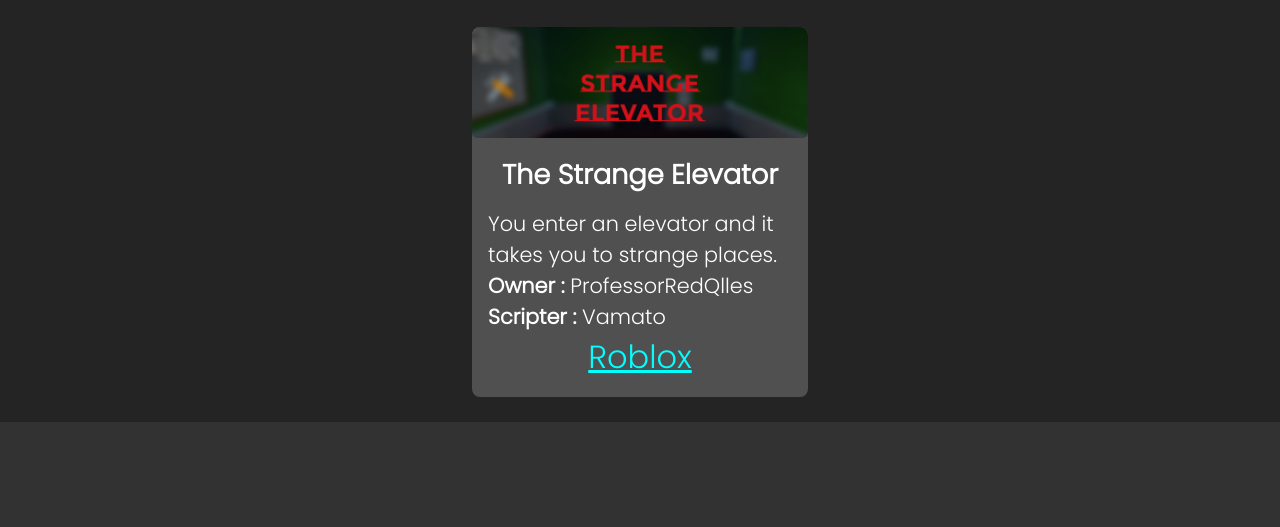
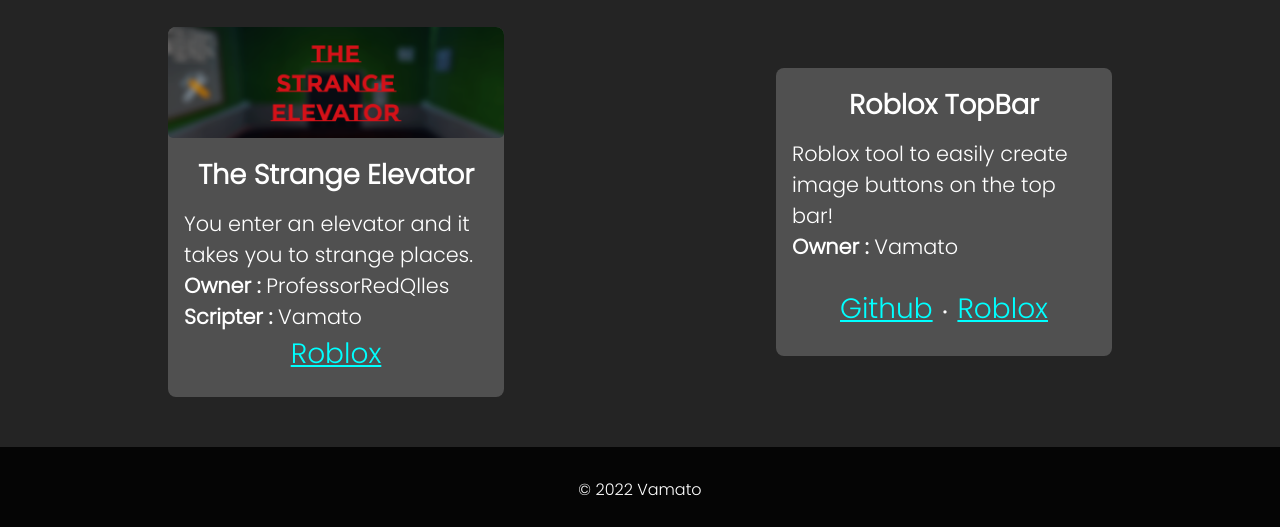
Before and after one commit to Vamato2008/Vamato2008.github.io, a plain HTML site: page index.html in a window 1280 px wide. Shown: the part 663-1190 px from the top of the page. Before the commit the page ends 1085 px from the top, so only its background shows below. Drawn offline with Linux system fonts and the light colour scheme.

Commit message:
New project

```diff
--- a/css/home.css
+++ b/css/home.css
@@ -33,10 +33,12 @@
 
 .link {
    text-decoration: underline;
+   display: inline-block;
    color: cyan;
    transition: transform .2s;
-   font-size: 32px;
+   font-size: 28px;
 }
+
 .link:hover {
    transform: scale(1.1);
 }
@@ -50,7 +52,7 @@
 
 .cardText {
    font-family: "Poppins",
-   sans-serif;
+      sans-serif;
    color: #ffffff;
    text-align: left;
    padding: 1rem;
@@ -78,9 +80,12 @@
    max-width: 1200px;
    margin: 0 auto;
    display: grid;
-   grid-gap: 1.5rem;
-   /*grid-template-columns: repeat(3, 1fr);*/
+   height: auto;
+   grid-gap: 1rem;
+   grid-template-columns: repeat(auto-fit, minmax(21em, 1fr));
 }
+
+
 
 .card {
    margin: auto;
--- a/index.html
+++ b/index.html
@@ -25,7 +25,7 @@
       <div class="mainDiv">
          <br>
          <b class=" text" style="font-size:80px ;">
-         Vamato
+            Vamato
          </b>
          <p class="text" style="font-size: 30px;
          margin-top: -10px;">
@@ -45,7 +45,7 @@
       <br>
       <div class="mainDiv" s>
          <h1 class="text" style="font-size: 60px; z-index: 2; margin-top: -20px;">
-            Games
+            Projects
          </h1>
          <div class="cards">
             <div class="card">
@@ -60,11 +60,36 @@
                   <b>Scripter :</b> Vamato
                </p>
                <a class="link" href="https://www.roblox.com/games/7095107971" target="_blank"
-               style="margin-top: -15px;">Roblox</a>
+                  style="margin-top: -15px;">Roblox</a>
+            </div>
+
+            <div class="card" style="height: 18em;">
+               <h1 class="cardText" style="font-size: 1.7em;text-align: center;">
+                  Roblox TopBar
+               </h1>
+               <p class="cardText" style="font-size:1.3em;margin-top: -20px;">
+                  Roblox tool to easily create image buttons on the top bar!
+                  <br>
+                  <b>Owner :</b> Vamato
+                  <br>
+                  <br>
+               </p>
+               <div style="margin-top: -10px;">
+                  <a class="link" href="https://github.com/Vamato2008/RblxTopBar" target="_blank"
+                     style="margin-top: -15px;">Github</a>
+                  ・
+                  <a class="link" href="https://www.roblox.com/library/9517909355/" target="_blank"
+                     style="margin-top: -15px;">Roblox</a>
+               </div>
             </div>
          </div>
          <br>
+         <br>
       </div>
+      <div style="background-color: #050505;height: 80px;display: flex;justify-content: center;">
+         <p1 style="margin-top:30px;text-align: center;">
+            © 2022 Vamato
+         </p1>
    </main>
 </body>
 
```
